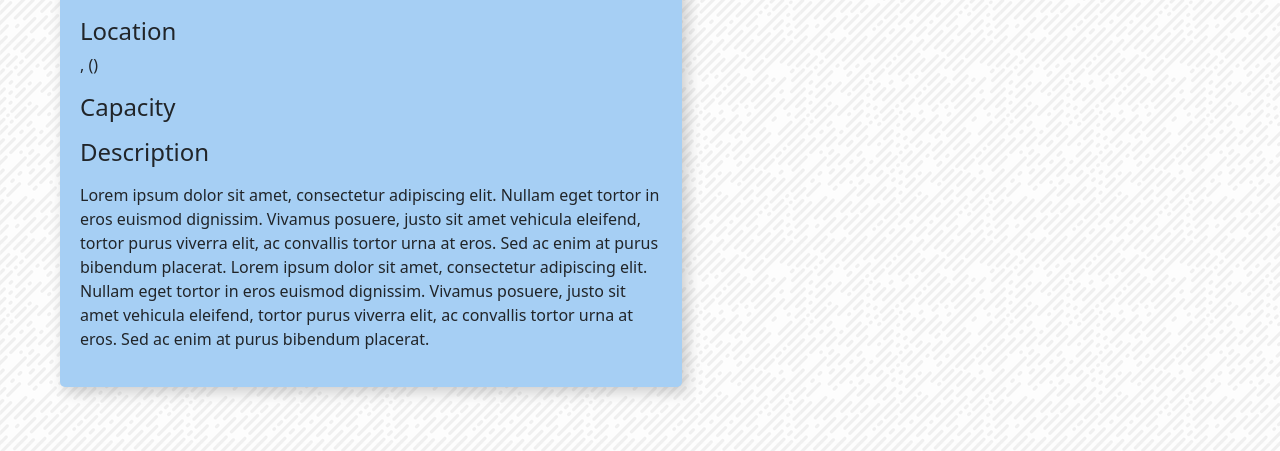
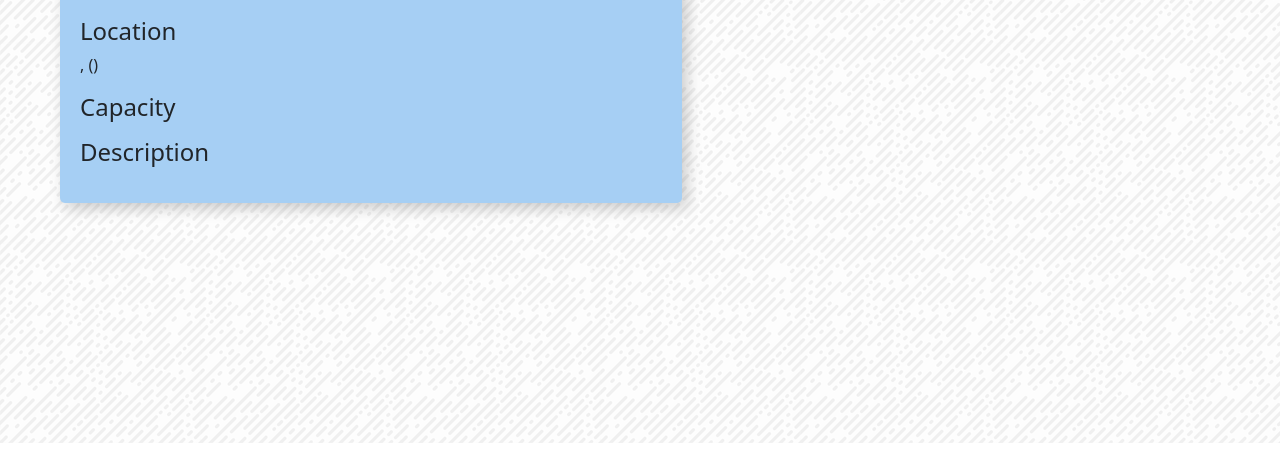
Before and after one commit to gcivil-nyu-org/Wednesday-Fall2023-Team-3, a Django app: template events/templates/events/event-detail.html in a window 1280 px wide; the page is wider, and only the part inside the window is pictured. Shown: the part 357-808 px from the top of that part. Run offline with Django 4.2, Linux system fonts and the light colour scheme; the template is opened without the code that fills it, so the values that code supplies are empty; some libraries are stand-ins or nearby versions; some web fonts are replaced.

Commit message:
fixed error

```diff
--- a/events/templates/events/event-detail.html
+++ b/events/templates/events/event-detail.html
@@ -78,13 +78,6 @@
                     <p>{{ event.capacity }}</p>
                     <h4>Description</h4>
                     <p>{{ event.description }}</p>
-                    <p>Lorem ipsum dolor sit amet, consectetur adipiscing elit. Nullam eget tortor in eros euismod dignissim. Vivamus posuere,
-                        justo sit amet vehicula eleifend, tortor purus viverra elit, ac convallis tortor urna at eros.
-                        Sed ac enim at purus bibendum placerat. Lorem ipsum dolor sit amet, consectetur adipiscing elit.
-                        Nullam eget tortor in eros euismod dignissim. Vivamus posuere, justo sit amet vehicula eleifend,
-                        tortor purus viverra elit, ac convallis tortor urna at eros.
-                        Sed ac enim at purus bibendum placerat.
-                    </p>
                     <!-- Add more event details here -->
                 </div>
             </div>
```
